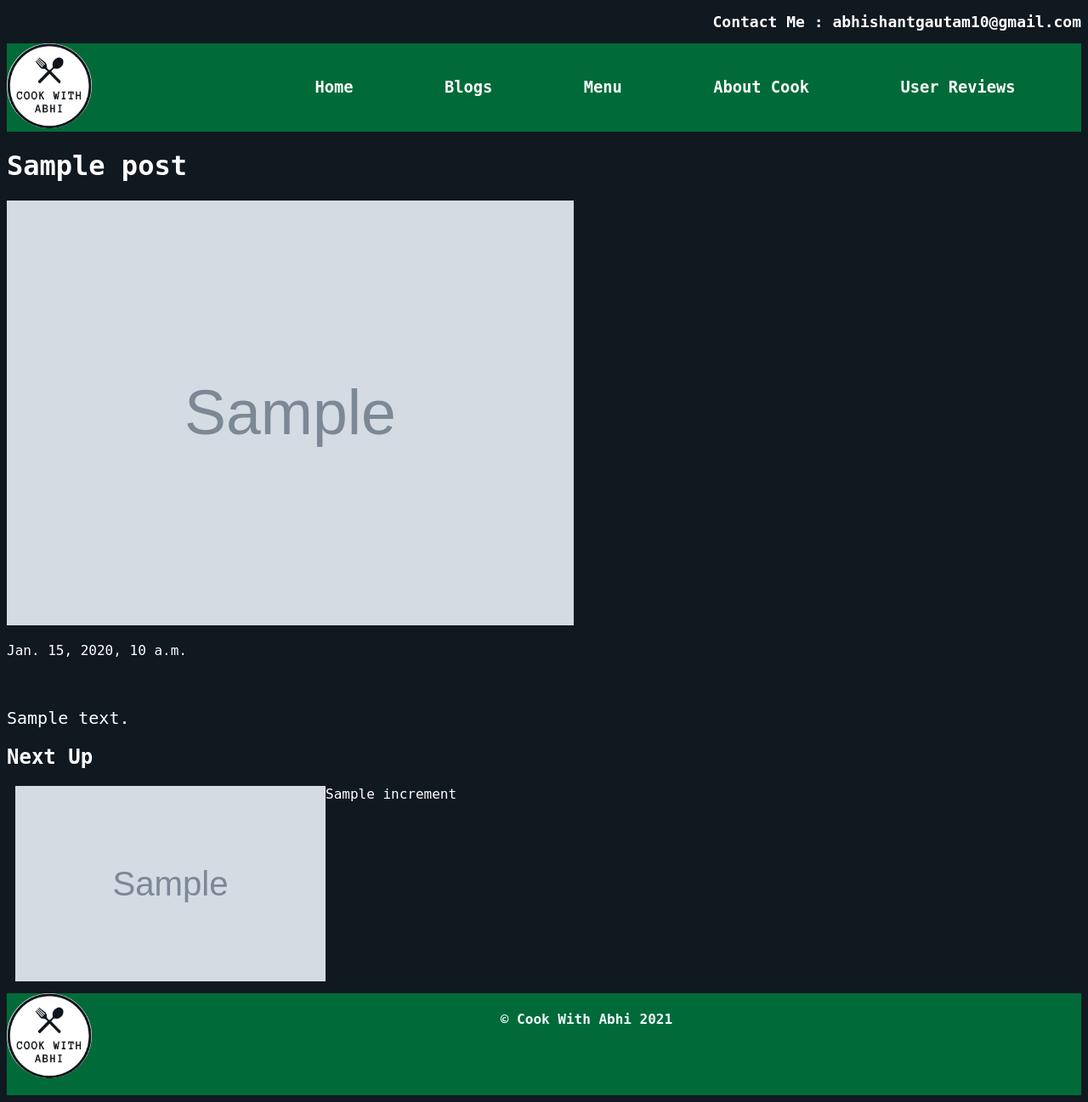
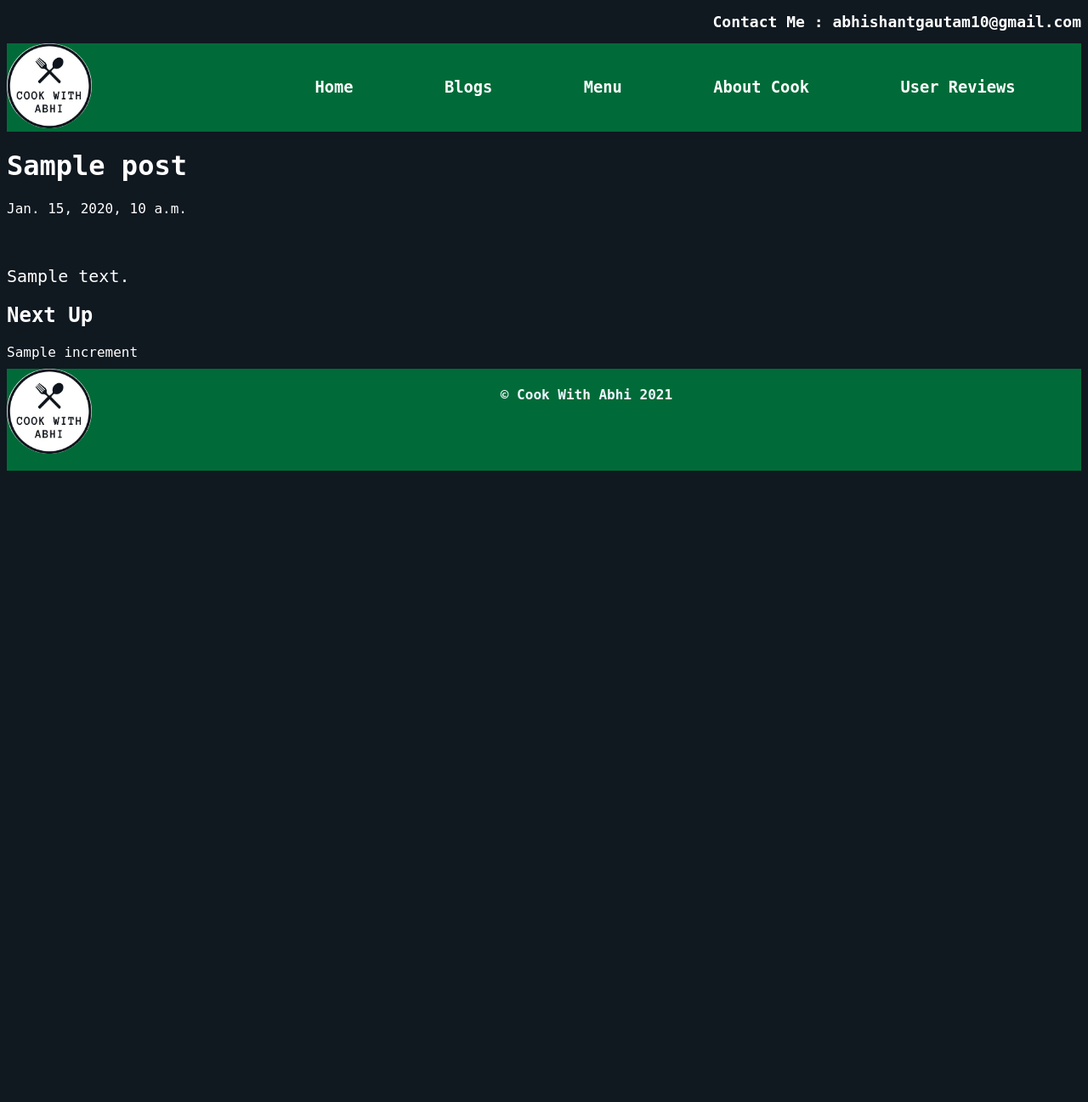
Before and after one commit to AbhishantGautam/cook-with-abhi, a Django app: template blog/templates/blog/individual_blogs_page.html in a window 1280 px wide. Shown: the whole page at 85% size. After the commit the page ends 554 px from the top, so only its background shows below. Run offline with Django 3.2, Linux system fonts and the light colour scheme; the template is opened without the code that fills it: most values are stand-ins (such as "Sample title", 1, 10 or a date in 2020); grey boxes marked "Sample" are stand-in pictures.

Commit message:
Update individual_blogs_page.html

```diff
--- a/blog/templates/blog/individual_blogs_page.html
+++ b/blog/templates/blog/individual_blogs_page.html
@@ -7,7 +7,7 @@
 {%block content%}
     <h1>{{post.title}}</h1>
     <div>
-        <img style="height: 500px; width: auto;" src="{{post.blog_image.url}}" alt="">
+<!--         <img style="height: 500px; width: auto;" src="{{post.blog_image.url}}" alt=""> -->
         <p>
             {{post.date}}
             <br>
@@ -25,7 +25,7 @@
         <h2>Next Up</h2>
         <div id="next_up" style="display: flex;">
             {% for post in selected_posts %}
-            <a style="display: inline-block;" href="{% url 'blog_detailpage' post.slug %}"><img style="width: 365px; height: 230px; grid-area: i; display: inline-block; padding-left: 10px;" src="{{post.blog_image.url}}" alt=""></a>
+<!--             <a style="display: inline-block;" href="{% url 'blog_detailpage' post.slug %}"><img style="width: 365px; height: 230px; grid-area: i; display: inline-block; padding-left: 10px;" src="{{post.blog_image.url}}" alt=""></a> -->
                 {{i.increment}}
             {% endfor %}
         </div>
```
